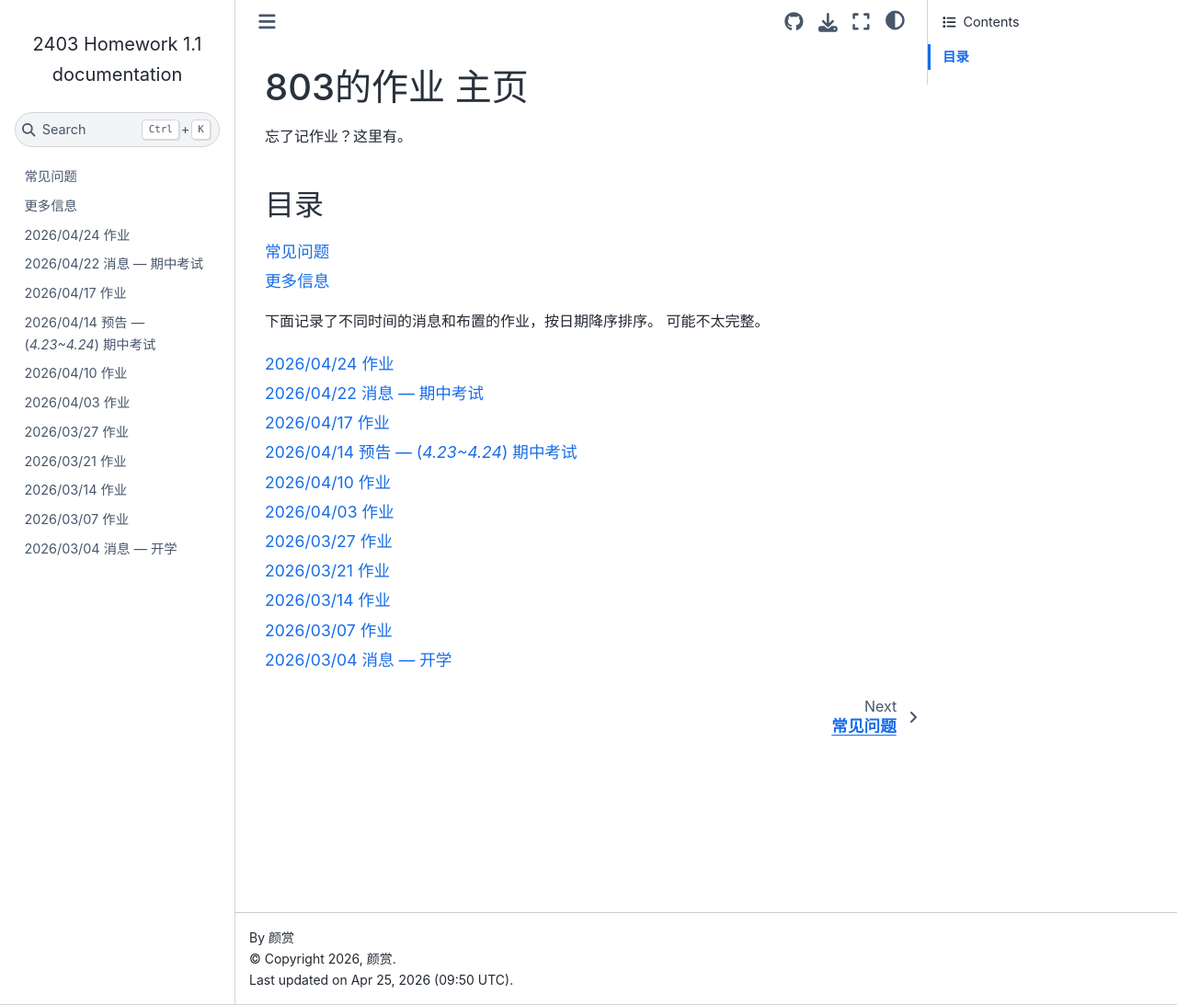
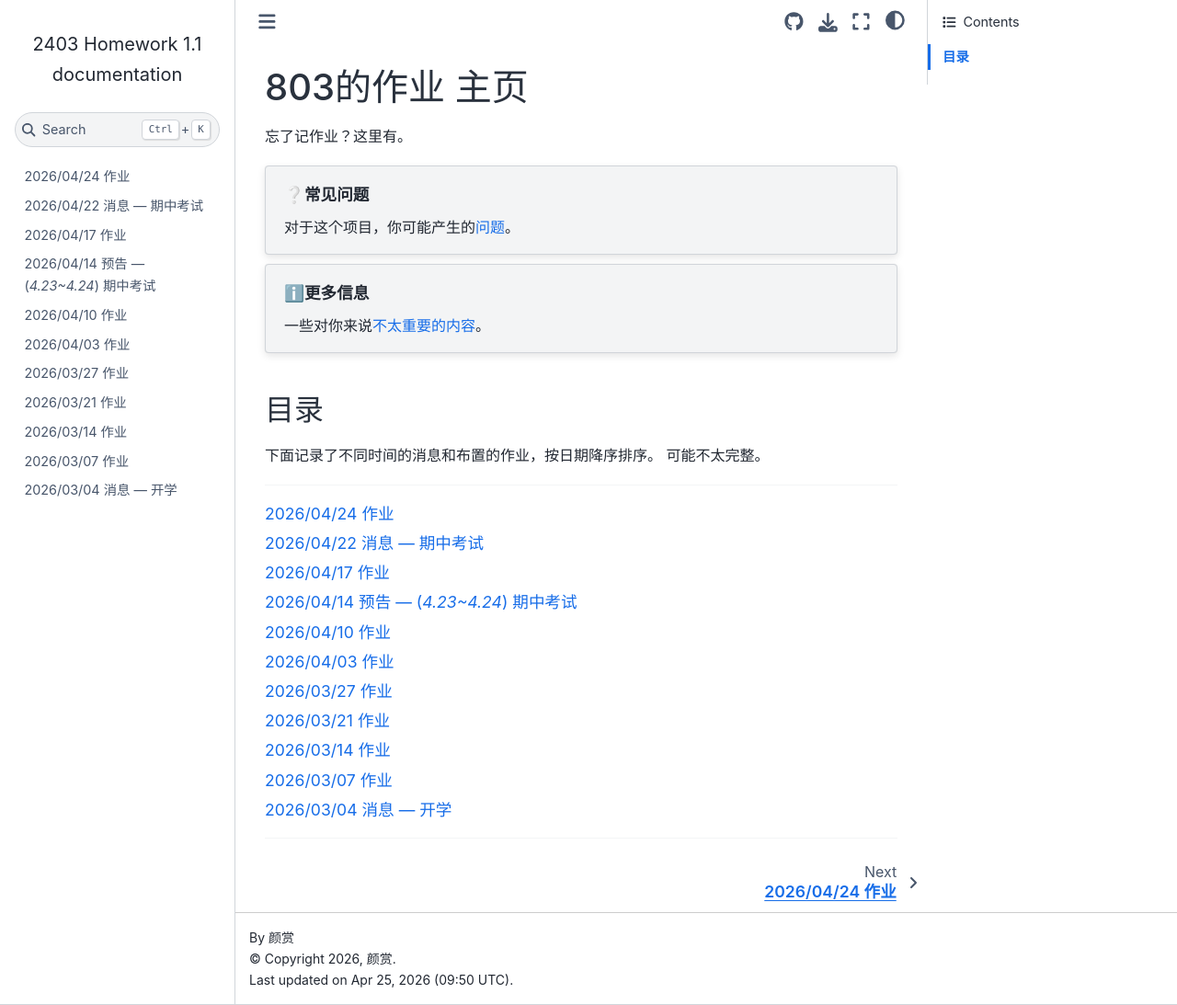
Before and after one commit to Sail-in-1024/2403-Homework, a Sphinx documentation site: the page built from docs/source/index.rst, in a window 1280 px wide and 1093 px high. Shown: the whole window at 92% size. Built offline with Sphinx 7.4.7 and the Sphinx Book theme 1.1.4, drawn with Linux system fonts in a browser that asks for light colours.

Commit message:
更新 index.rst
装饰单调的主页

```diff
--- a/docs/source/index.rst
+++ b/docs/source/index.rst
@@ -3,18 +3,20 @@
 
 忘了记作业？这里有。
 
+.. topic:: ❔常见问题
+
+   对于这个项目，你可能产生的\ :doc:`问题 <faq>`。
+
+.. topic:: ℹ️更多信息
+
+   一些对你来说\ :doc:`不太重要的内容 <moreinfo>`。
+
 目录
 ----
 
-.. toctree::
-   :titlesonly:
+下面记录了不同时间的消息和布置的作业，按日期降序排序。 可能不太完整。
 
-   faq
-
-   moreinfo
-
-
-下面记录了不同时间的消息和布置的作业，按日期降序排序。 可能不太完整。
+----
 
 .. toctree::
    :titlesonly:
@@ -22,3 +24,5 @@
    :reversed:
 
    events/*
+
+----
```
